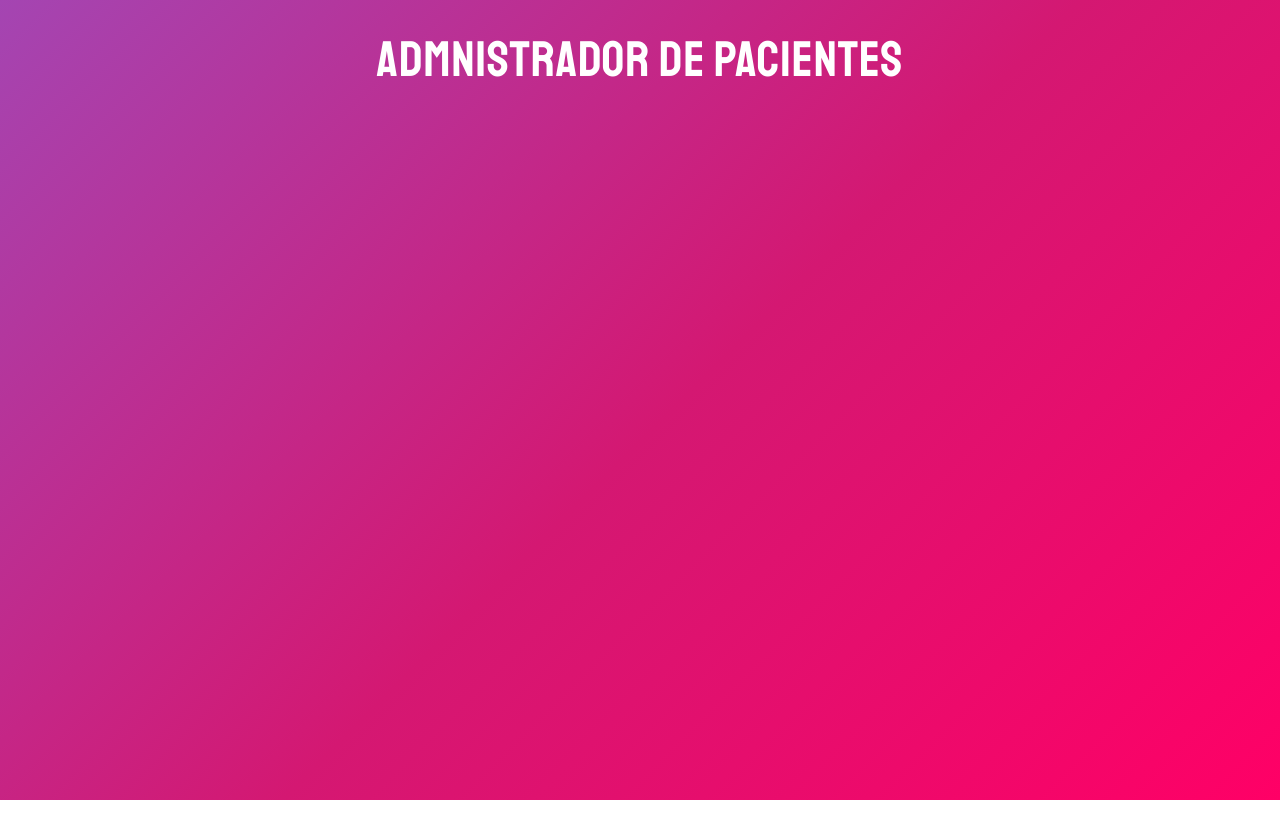
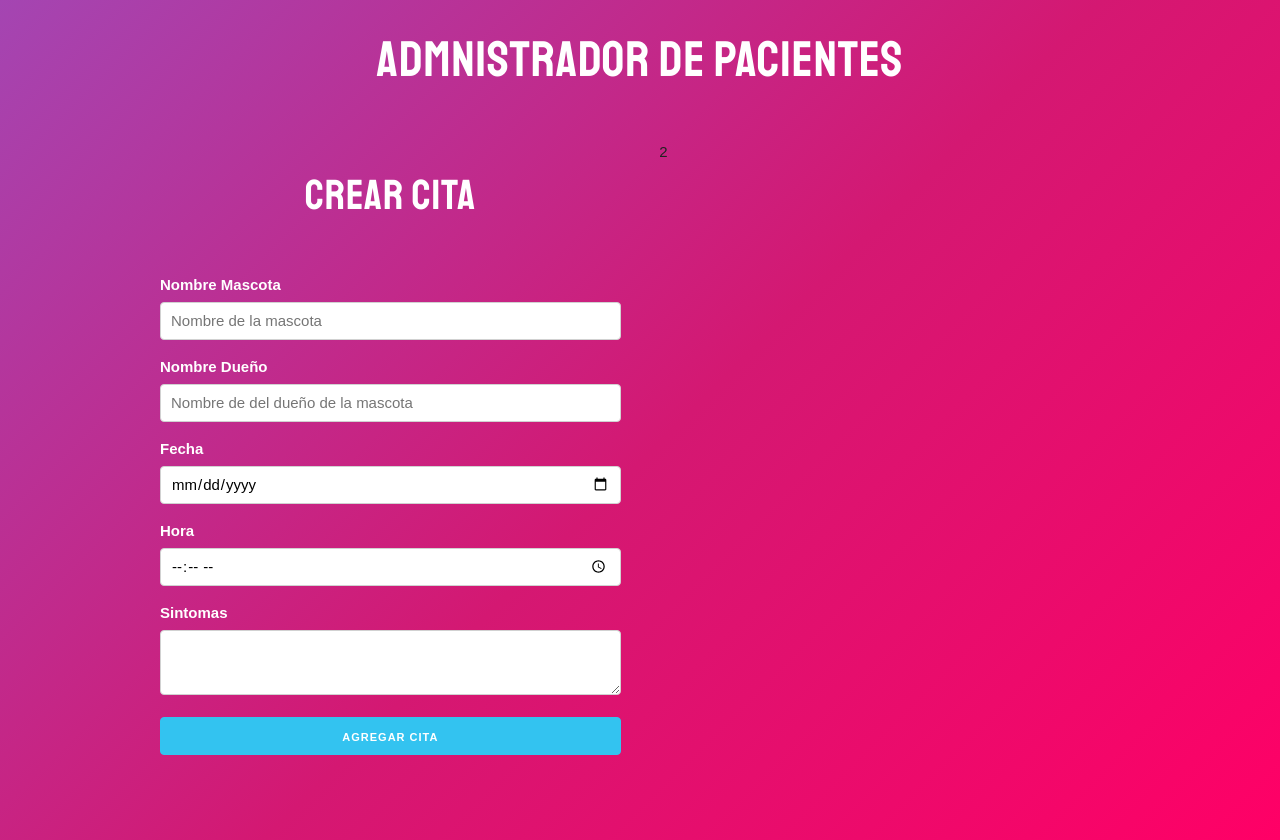
Before and after one commit to nicksiuxs/patient-manager, a React (Create React App) app: page / in a window 1280 px wide. Before the commit the page ends 800 px from the top, so only its background shows below. Built offline with nearby package versions, Linux system fonts and the light colour scheme.

Commit message:
REFACTOR: form component was updated

```diff
--- a/src/App.js
+++ b/src/App.js
@@ -1,8 +1,17 @@
+import Form from './components/Formulario/Form';
 
 function App() {
   return (
-    <div >
+    <div className="container">
       <h1>Admnistrador de pacientes</h1>
+      <div className="row">
+        <div className="one-half column">
+          <Form/>
+        </div>
+        <div className="one-half column">
+          2
+        </div>
+      </div>
     </div>
   );
 }
--- /dev/null
+++ b/src/components/Formulario/Form.js
@@ -0,0 +1,48 @@
+const Form = () => {
+    return (
+    <div>
+        <h2>Crear Cita</h2>
+        <form>
+            <label>Nombre Mascota</label>
+            <input
+                type="text"
+                name="mascota"
+                className="u-full-width"
+                placeholder="Nombre de la mascota"
+            />
+            <label>Nombre Dueño</label>
+            <input
+                type="text"
+                name="propietario"
+                className="u-full-width"
+                placeholder="Nombre de del dueño de la mascota"
+            />
+            <label>Fecha</label>
+            <input
+                type="date"
+                name="fecha"
+                className="u-full-width"
+            />
+            <label>Hora</label>
+            <input
+                type="time"
+                name="hora"
+                className="u-full-width"
+            />
+            <label>Sintomas</label>
+            <textarea
+                className="u-full-width"
+                name="sintomas"
+            >
+
+            </textarea>
+            <button
+                type="submit"
+                className="u-full-width button-primary"
+            >Agregar cita</button>
+        </form>
+    </div>
+    );
+}
+
+export default Form;
```
